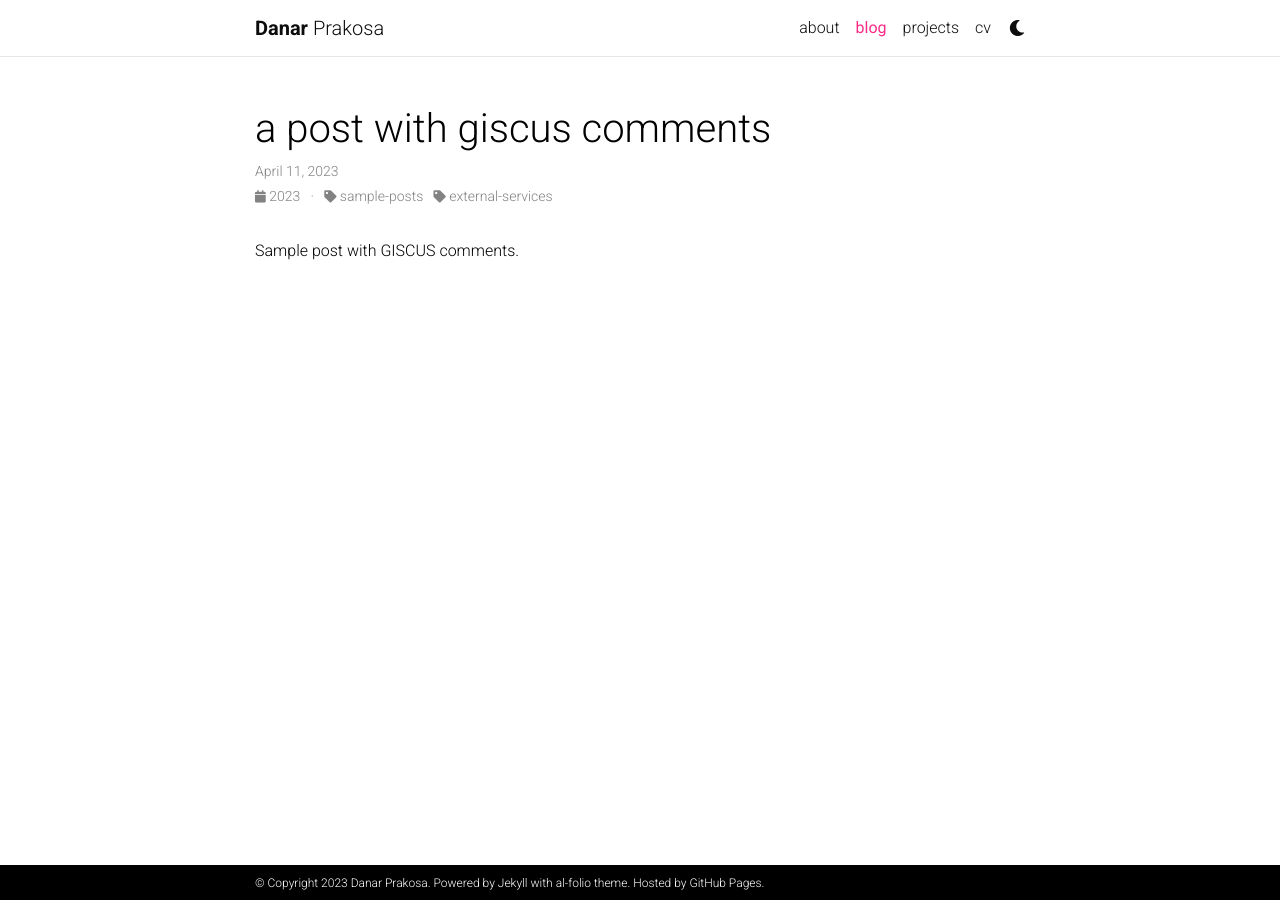
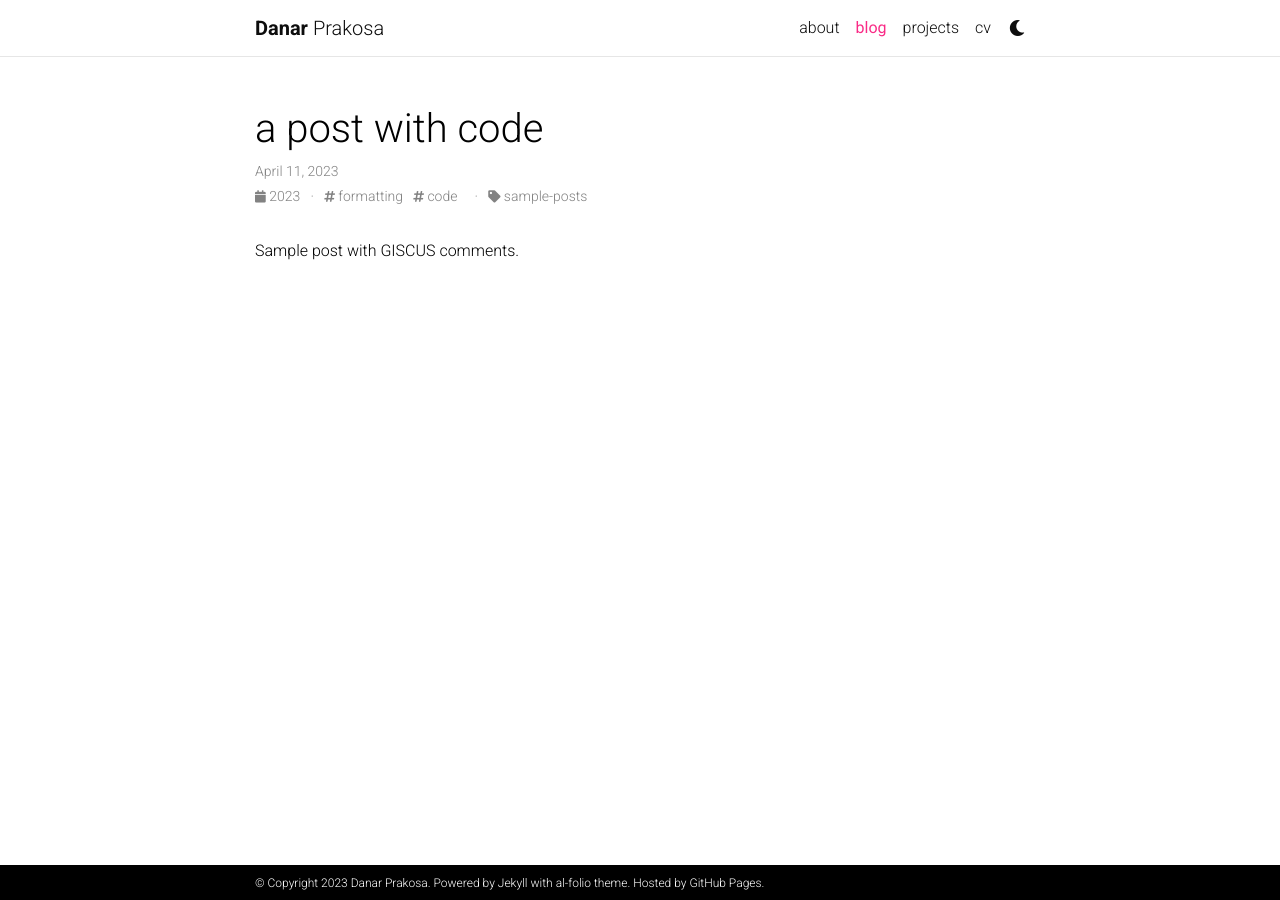
Before and after one commit to dprakosa/dprakosa.github.io, a Jekyll site: the page built from _posts/2023-04-11-giscuss-comments.md, in a window 1280 px wide. Built offline with Jekyll 4.4.1, drawn with Linux system fonts in a browser that asks for light colours; comment, search, counter and statistics services are not loaded; a style sheet for code colours, icons or effects is not loaded.

Commit message:
small changes

```diff
--- a/_posts/2023-04-11-giscuss-comments.md
+++ b/_posts/2023-04-11-giscuss-comments.md
@@ -1,9 +1,10 @@
 ---
 layout: post
-title: a post with giscus comments
-date: 2023-04-11
-description: an example of a blog post with giscus comments
-categories: sample-posts external-services
+title: a post with code
+date: 2023-04-11 00:00:01
+description: an example of a blog post with some code
+tags: formatting code
+categories: sample-posts
 giscus_comments: true
 related_posts: false
 ---
```
